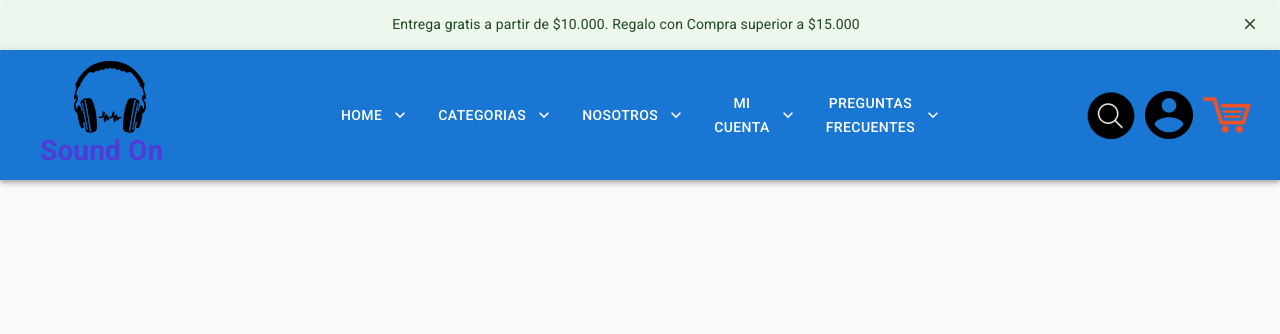
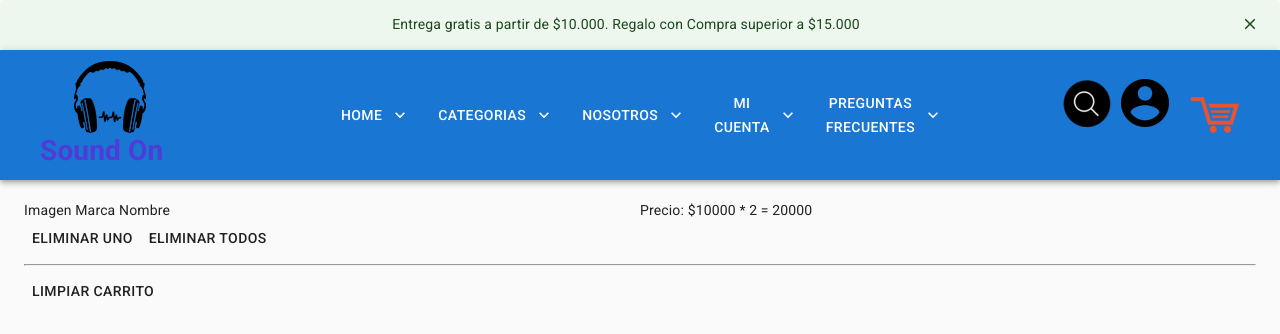
Before and after one commit to BrianTorrejon/proyectoReact, a React (Create React App) app: page /Carrito in a window 1280 px wide. Shown: the top 334 px of the page. Built offline with nearby package versions, Linux system fonts and the light colour scheme; the HTML template or start-up script is replaced by a standard one.

Commit message:
Se estructura componente ItemCarrito

```diff
--- a/src/Componente/Carrito/Carrito.js
+++ b/src/Componente/Carrito/Carrito.js
@@ -0,0 +1,18 @@
+import { Box, Button, Container, Grid } from '@material-ui/core'
+import React from 'react'
+import ItemCarrito from './ItemCarrito'
+
+const Carrito = () => {
+  return (
+    <>
+      <Container>
+        <ItemCarrito />
+        <Button>Limpiar carrito</Button>
+      </Container>
+
+
+    </>
+  )
+}
+
+export default Carrito
--- /dev/null
+++ b/src/Componente/Carrito/ItemCarrito.js
@@ -0,0 +1,32 @@
+import { Button, Grid, makeStyles } from '@material-ui/core'
+import React from 'react'
+
+const useStyle = makeStyles({
+    item : {
+        marginTop: "20px"
+    }
+})
+
+const ItemCarrito = () => {
+
+    const classes = useStyle();
+
+    return (
+        <>
+            <Grid container className={classes.item}>
+                <Grid item sm={6} xs={12}>
+                    Imagen
+                    Marca
+                    Nombre <br />
+
+                </Grid>
+                <Grid item sm={6} xs={12}>Precio: $10000 * 2 = 20000</Grid>
+                <Button>Eliminar uno</Button>
+                <Button>Eliminar todos</Button>
+            </Grid>
+            <hr />
+        </>
+    )
+}
+
+export default ItemCarrito
--- a/src/Componente/Nav/IconosNav.js
+++ b/src/Componente/Nav/IconosNav.js
@@ -4,17 +4,22 @@ import "./Nav.css";
 import Search from "../../Imagenes/Search.png";
 import Cart from "../../Imagenes/Cart.png";
 import Users from "../../Imagenes/Users.png";
+import { IconButton } from "@material-ui/core";
+import { useNavigate } from "react-router-dom";
 
 
 function IconosNav() {
+    let navigate = useNavigate();
     return (
         <Grid container className="Herramientas" direction="row" justifyContent="flex-end">
-        <img src= {Search} alt= "Buscador" className="Search"></img>
-        <img src= {Users} alt= "Contacto" className="Users"></img>
-        <img src= {Cart} alt= "Carrito" className="Cart"></img>
+            <img src={Search} alt="Buscador" className="Search"></img>
+            <img src={Users} alt="Contacto" className="Users"></img>
+            <IconButton onClick={() => navigate("/Carrito")}>
+                <img src={Cart} alt="Carrito" className="Cart"></img>
+            </IconButton>
         </Grid>
 
     );
-  }
+}
 
-  export default IconosNav;
+export default IconosNav;
--- a/src/Componente/Ofertas/Rutas.js
+++ b/src/Componente/Ofertas/Rutas.js
@@ -4,6 +4,7 @@ import Instrumento from './Instrumento';
 import Home from "../Home"
 import Nav from '../Nav/Nav';
 import Alerta from '../Alerta/Alerta';
+import Carrito from '../Carrito/Carrito';
 
 const Rutas = () => {
     return (
@@ -13,6 +14,7 @@ const Rutas = () => {
             <Routes>
                 <Route path='/' element={<Home />} />
                 <Route path='/Instrumento/:id' element={<Instrumento />} />
+                <Route path='/Carrito' element={<Carrito />} />
             </Routes>
         </Router>
     )
```
